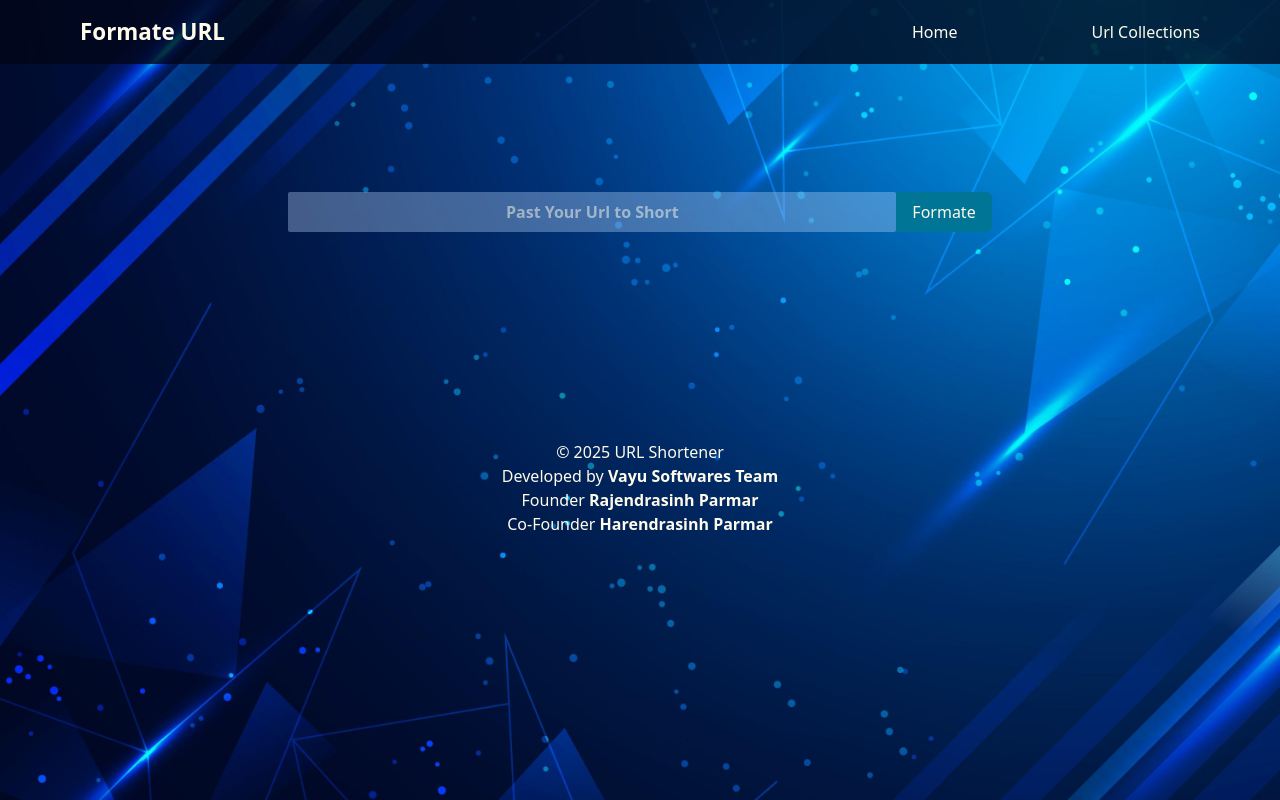
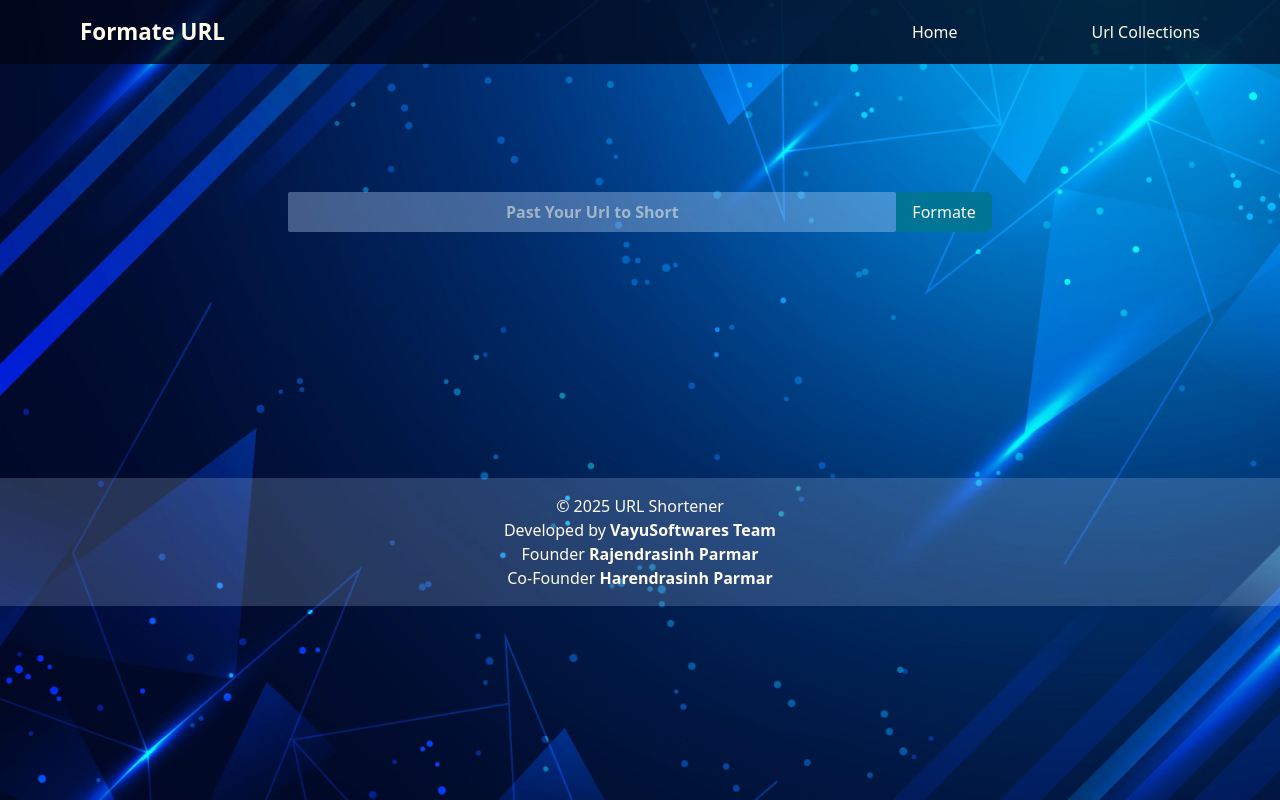
Before and after one commit to harendrasinp/UrlShortner, a React (Vite) app: page / in a window 1280 px wide. Built offline with nearby package versions, Linux system fonts and the light colour scheme.

Commit message:
update footer data

```diff
--- a/src/Component/Footer.jsx
+++ b/src/Component/Footer.jsx
@@ -2,9 +2,9 @@ import React from 'react'
 
 export const Footer = () => {
     return (
-        <footer className='w-full h-[4rem] mt-[9rem] text-amber-50 flex justify-center items-center flex-col' >
+        <footer className='absolute top-[33.4rem] lg:top-[29.9rem] w-full h-[8rem] bg-blue-200/20 text-amber-50 flex justify-center items-center flex-col' >
             <div>© 2025 URL Shortener</div>
-            <div>Developed by <strong>Vayu Softwares Team</strong></div>
+            <div>Developed by <strong>VayuSoftwares Team</strong></div>
             <div>Founder <strong>Rajendrasinh Parmar</strong></div>
             <div>Co-Founder <strong>Harendrasinh Parmar</strong></div>
         </footer>
```
